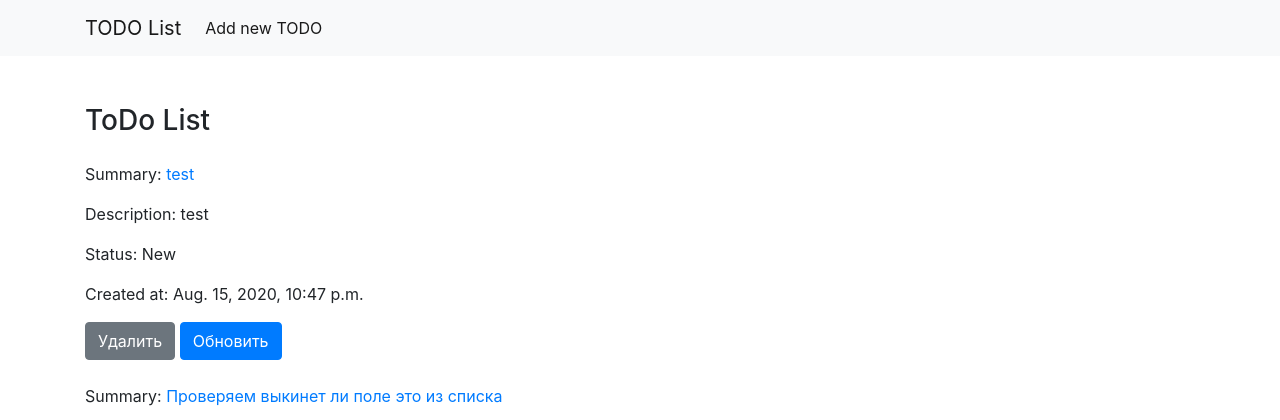
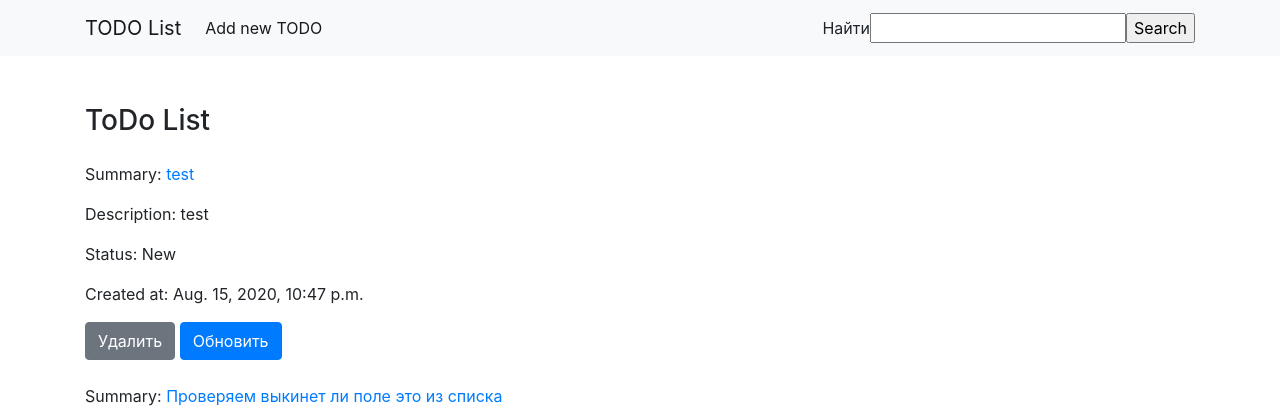
Before and after one commit to dshwets/Home_work_45, a Django app: page / in a window 1280 px wide. Shown: the top 420 px of the page. Run offline with Django 3.2, Linux system fonts and the light colour scheme; data comes from the database, SQL or seed files in the repository; some libraries are stand-ins or nearby versions.

Commit message:
Добавил модель поиска, переписал вью для поиска, вынес пагинацию в частичный шаблон.

```diff
--- a/source/webapp/forms.py
+++ b/source/webapp/forms.py
@@ -24,3 +24,7 @@ class ToDoForm(forms.ModelForm):
         if errors:
             raise ValidationError(errors)
         return cleaned_data
+
+
+class SeacrhForm(forms.Form):
+    search = forms.CharField(max_length=50, required=False, label='Найти')
--- a/source/webapp/templates/base.html
+++ b/source/webapp/templates/base.html
@@ -21,6 +21,9 @@
 
         {% endblock %}
     </ul>
+    {% block search %}
+
+    {% endblock %}
     </div>
     </div>
 </nav>
--- a/source/webapp/templates/index.html
+++ b/source/webapp/templates/index.html
@@ -6,6 +6,16 @@ TODO List
       <li class="nav-item active">
         <a class="nav-link" href="{% url 'add' %}">Add new TODO <span class="sr-only">(current)</span></a>
       </li>
+{% endblock %}
+{% block search %}
+    <form class="form-inline my-2 my-lg-0 ml-auto" method="GET" action="">
+        <label for="{{ form.search.id_for_label }}">{{ form.search.label }}</label>
+        {{ form.search }}
+        <input type="submit" value="Search">
+        {% for error in form.search.errors %}
+            <p class="text-danger">{{ error }}</p>
+        {% endfor %}
+    </form>
 {% endblock %}
 {% block content %}
 
@@ -21,19 +31,7 @@ TODO List
             <a href="{% url 'update_todo' to_do_action.pk %}"><button type="button" class="btn btn-primary">Обновить</button></a>
         <br><br>
         {% endfor %}
-    <nav aria-label="Page navigation example">
-        <ul class="pagination">
-            {% if page_obj.has_previous %}
-                <li class="page-item"><a class="page-link" href="?page={{ page_obj.previous_page_number }}">Previous</a></li>
-            {% endif %}
-            {% for page in page_obj.paginator.page_range %}
-                <li class="page-item"><a class="page-link" href="?page={{page}}">{{ page }}</a></li>
-            {% endfor %}
-            {% if page_obj.has_next %}
-                                <li class="page-item"><a class="page-link" href="?page={{ page_obj.next_page_number }}">Next</a></li>
-            {% endif %}
-      </ul>
-    </nav>
+        {% include 'partial/pagination.html' %}
 {% endblock %}
 <script src="https://code.jquery.com/jquery-3.5.1.slim.min.js" integrity="sha384-DfXdz2htPH0lsSSs5nCTpuj/zy4C+OGpamoFVy38MVBnE+IbbVYUew+OrCXaRkfj" crossorigin="anonymous"></script>
 <script src="https://cdn.jsdelivr.net/npm/popper.js@1.16.0/dist/umd/popper.min.js" integrity="sha384-Q6E9RHvbIyZFJoft+2mJbHaEWldlvI9IOYy5n3zV9zzTtmI3UksdQRVvoxMfooAo" crossorigin="anonymous"></script>
--- /dev/null
+++ b/source/webapp/templates/partial/pagination.html
@@ -0,0 +1,13 @@
+    <nav aria-label="Page navigation example">
+        <ul class="pagination">
+            {% if page_obj.has_previous %}
+                <li class="page-item"><a class="page-link" href="?{% if query %}{{ query }}&{% endif %}page={{ page_obj.previous_page_number }}">Previous</a></li>
+            {% endif %}
+            {% for page in page_obj.paginator.page_range %}
+                <li class="page-item"><a class="page-link" href="?{% if query %}{{ query }}&{% endif %}page={{page}}">{{ page }}</a></li>
+            {% endfor %}
+            {% if page_obj.has_next %}
+                                <li class="page-item"><a class="page-link" href="?{% if query %}{{ query }}&{% endif %}page={{ page_obj.next_page_number }}">Next</a></li>
+            {% endif %}
+      </ul>
+    </nav>
--- a/source/webapp/views.py
+++ b/source/webapp/views.py
@@ -1,10 +1,12 @@
+from django.db.models import Q
 from django.shortcuts import render, redirect, get_object_or_404
 from django.http import HttpResponseNotAllowed
+from django.utils.http import urlencode
+
 from webapp.models import TO_DO_List
-from webapp.forms import ToDoForm
+from webapp.forms import ToDoForm, SeacrhForm
 from django.views.generic import View, TemplateView, FormView, ListView
 from django.urls import reverse
-
 
 
 class IndexView(ListView):
@@ -15,10 +17,33 @@ class IndexView(ListView):
     paginate_by = 2
     paginate_orphans = 1
 
-    # def get_context_data(self, **kwargs):
-    #     context = super().get_context_data(**kwargs)
-    #     context['to_do_list'] = TO_DO_List.objects.all()
-    #     return context
+    def get(self, request, *args, **kwargs):
+        self.form = self.get_search_form()
+        self.search_value = self.get_search_value()
+        return super().get(request, *args, **kwargs)
+
+    def get_context_data(self, *, object_list=None, **kwargs):
+        context = super().get_context_data(object_list=None, **kwargs)
+        context['form'] = self.form
+        if self.search_value:
+            context['query'] = urlencode({'search': self.search_value})
+        return context
+
+    def get_queryset(self):
+        queryset = super().get_queryset()
+        if self.search_value:
+            query = Q(summary__icontains=self.search_value) | Q(description__icontains=self.search_value)
+            queryset=queryset.filter(query)
+        return queryset
+
+
+    def get_search_form(self):
+        return SeacrhForm(self.request.GET)
+
+    def get_search_value(self):
+        if self.form.is_valid():
+            return self.form.cleaned_data['search']
+        return None
 
 
 class DeleteTodoView(View):
```
